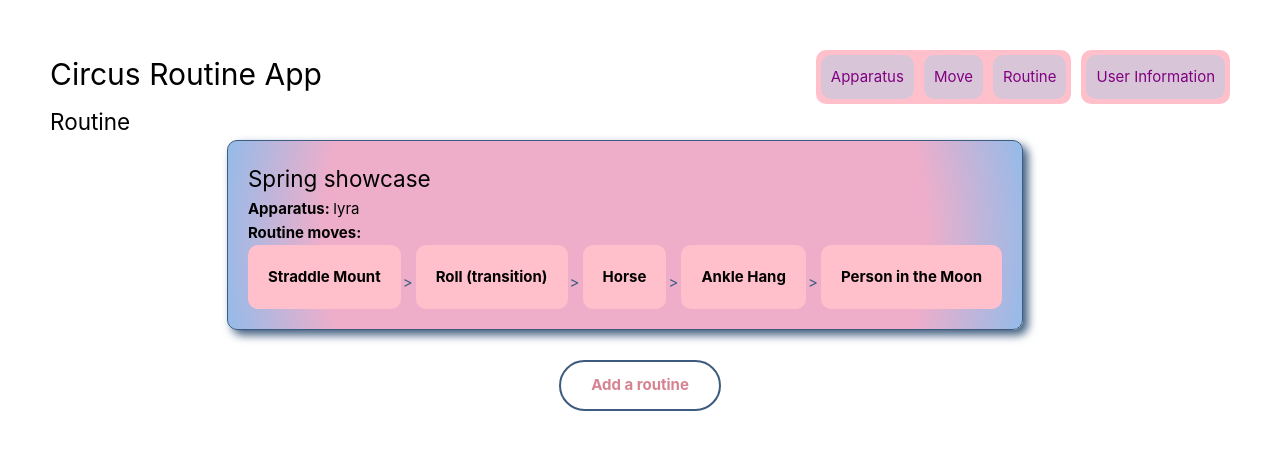
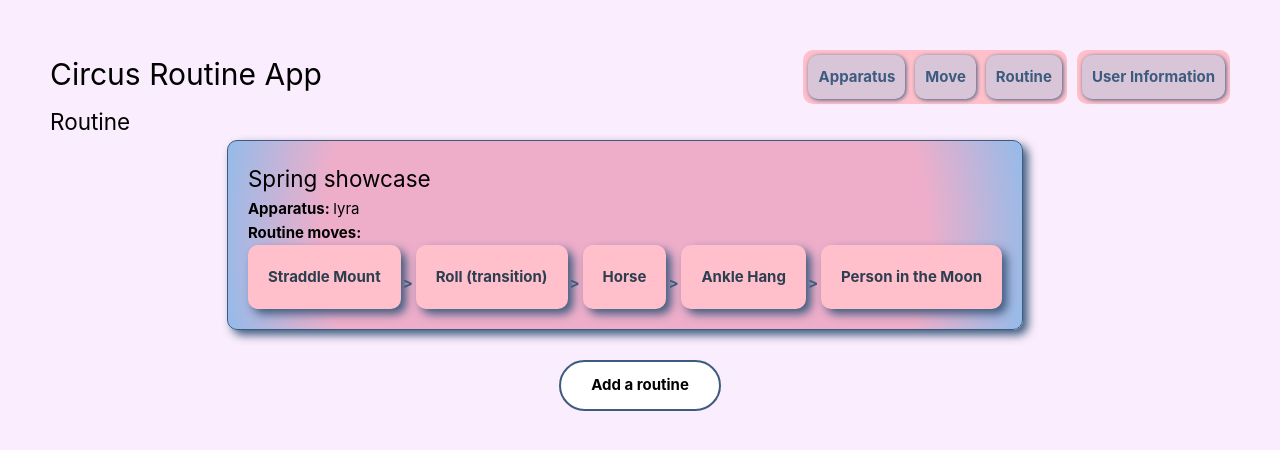
Before and after one commit to CompChimera/circus-movement-frontend, a Vue app: page /#/routine in a window 1280 px wide. Shown: the top 450 px of the page. Built offline with nearby package versions, Linux system fonts and the light colour scheme.

Commit message:
Tidying up styles and templates

```diff
--- a/src/App.vue
+++ b/src/App.vue
@@ -58,8 +58,6 @@ export default {
 </template>
 
 <style>
-strong {
-  font-weight: bold;
-}
+
 </style>
 ./views/RoutinePage.vue./views/HomePage.vue./views/ApparatusPage.vue
--- a/src/assets/base.css
+++ b/src/assets/base.css
@@ -9,7 +9,7 @@
 body {
   min-height: 100vh;
   color: var(--color-text);
-  background: var(--color-background);
+   background-color: #faedfd;;
   transition:
     color 0.5s,
     background-color 0.5s;
@@ -33,19 +33,33 @@ body {
   -moz-osx-font-smoothing: grayscale;
 }
 
+strong {
+  font-weight: bold;
+}
+
 /* Buttons */
 .button {
-  background-color: lightpink;
-  padding: 10px;
-  color: rgb(122, 45, 58);
-  border-radius: 10px;
-  border: rgb(122, 45, 58) solid 4px;
+  background-color: #FFF;
+  border: solid 2px #3d5b7e;
+  border-radius: 2em;
+  font: inherit;
   font-weight: bold;
+  padding: 0.75em 2em;
+  cursor: pointer;
+  -webkit-transition: all 1s;
+  transition: all 1s;
+}
+
+button:hover{
+  background-color: pink;
+  color: #3d5b7e;
+  border: solid 2px pink;
 }
 
 .header-wrapper {
   display: flex;
 }
+
 /* Navigation */
 .navigation {
   display: flex;
@@ -55,9 +69,19 @@ body {
 .nav-item {
   padding: 10px;
   text-decoration: none;
-  color: purple;
+  color: #3d5b7e;
   background-color: rgb(216, 198, 216);
   border-radius: 10px;
+  box-shadow: 1px 1px 4px 0px #3d5b7e;
+  font-weight: bold;
+  cursor: pointer;
+  -webkit-transition: all 1s;
+  transition: all 1s;
+}
+
+.nav-item:hover{
+  background-color: pink;
+  color: #3d5b7e;
 }
 
 .circus-actions, .user-actions {
@@ -77,3 +101,4 @@ body {
   padding: 5px;
   border-radius: 10px;
 }
+/* End Nav */
--- a/src/components/MoveCard.vue
+++ b/src/components/MoveCard.vue
@@ -26,57 +26,28 @@ import { useMove, getMoveList } from "../composables/useMove";
 </template>
 
 <style>
-
-
-a,
-button {
-  color: #d78291;
-}
-
-button {
-  background-color: #FFF;
-  border: solid 2px #3d5b7e;
-  border-radius: 2em;
-  font: inherit;
-  font-weight: bold;
-  padding: 0.75em 2em;
-  cursor: pointer;
-  -webkit-transition: all 1s; /* For Safari 3.0 to 6.0 */
-   transition: all 1s; /* For modern browsers */
-}
-
-  button:hover{
-    background-color: pink;
-    color: #3d5b7e;
-    border: solid 2px pink;
-
-  }
-
-  .move-card__wrapper {
-    display: grid;
-    grid-auto-flow: column;
-    gap: 15px;
-  }
   .move-card {
     background-color: pink;
     border-color: purple;
     border-radius: 10px;
+    color: #2c3e50;
     display:flex;
     font-weight: bold;
     padding: 20px;
     position: relative;
-
+    box-shadow: 5px 5px 10px 0px #3d5b7e;
   }
 
   .move-card::after {
     content: '>';
+    color: #3d5b7e;
     position: absolute;
     display: block;
     width: 10px;
     height: 10px;
     right: -12px;
-    color: #3d5b7e;
     top: 40%;
+    font-weight: bold;
   }
 
   .move-card:last-child:after {
--- a/src/views/ApparatusPage.vue
+++ b/src/views/ApparatusPage.vue
@@ -1,11 +1,7 @@
 <script></script>
 
 <template>
-  <main>
     <h2>Apparatus</h2>
-    <!-- <label for="email">Email</label>
-    <input type="email" />
-    <button>Continue with email</button> -->
 
     <div>
         <button class="button">Create an Apparatus</button>
@@ -26,7 +22,7 @@
     <ul>
         <li>List of Apparatuses</li>
     </ul>
-  </main>
+
 </template>
 
 <style>
--- a/src/views/HomePage.vue
+++ b/src/views/HomePage.vue
@@ -1,12 +1,8 @@
 <script></script>
 
 <template>
-  <main>
     <h2>Homepage!</h2>
-    <!-- <label for="email">Email</label>
-    <input type="email" />
-    <button>Continue with email</button> -->
-  </main>
+
   </template>
 
 <style></style>
--- a/src/views/MovePage.vue
+++ b/src/views/MovePage.vue
@@ -1,11 +1,9 @@
 <script></script>
 
 <template>
-  <main>
+
     <h2>Moves</h2>
-    <!-- <label for="email">Email</label>
-    <input type="email" />
-    <button>Continue with email</button> -->
-  </main></template>
+
+  </template>
 
 <style></style>
--- a/src/views/RoutinePage.vue
+++ b/src/views/RoutinePage.vue
@@ -33,7 +33,7 @@ import MoveCard from '../components/MoveCard.vue';
 </script>
 
 <template>
-  <main>
+
     <h2>Routine</h2>
 
     <div v-if="routineList.length > 0" class="routine__wrapper">
@@ -42,9 +42,7 @@ import MoveCard from '../components/MoveCard.vue';
         <p><strong>Apparatus: </strong>{{apparatusList[0].name}}</p>
         <p><strong>Routine moves:</strong></p>
         <div v-if="routine.moves" class="move-card__wrapper">
-          <!-- <div v-for="(value, key) in routine.moves"  :key="`move=${moveId}`"> -->
             <MoveCard :moveId="value" v-for="(value, key) in routine.moves"  :key="`move=${moveId}`"/>
-          <!-- </div> -->
         </div>
         <div v-else class="move-card__wrapper">
           <span>No moves for this routine yet</span>
@@ -54,25 +52,14 @@ import MoveCard from '../components/MoveCard.vue';
       </div>
     </div>
     <div style="padding: 30px; text-align: center;">
-      <button @click="createRoutine">{{ routineAddButton }}</button>
+      <button @click="createRoutine" class="button">{{ routineAddButton }}</button>
     </div>
 
-  </main> </template>
+
+</template>
 
 <style>
 
-/* a,
-button {
-  color: #d78291;
-} */
-
-
-  button:hover{
-    background-color: pink;
-    color: #3d5b7e;
-    border: solid 2px pink;
-
-  }
   .routine__wrapper {
     display: grid;
     grid-auto-flow: row;
```
